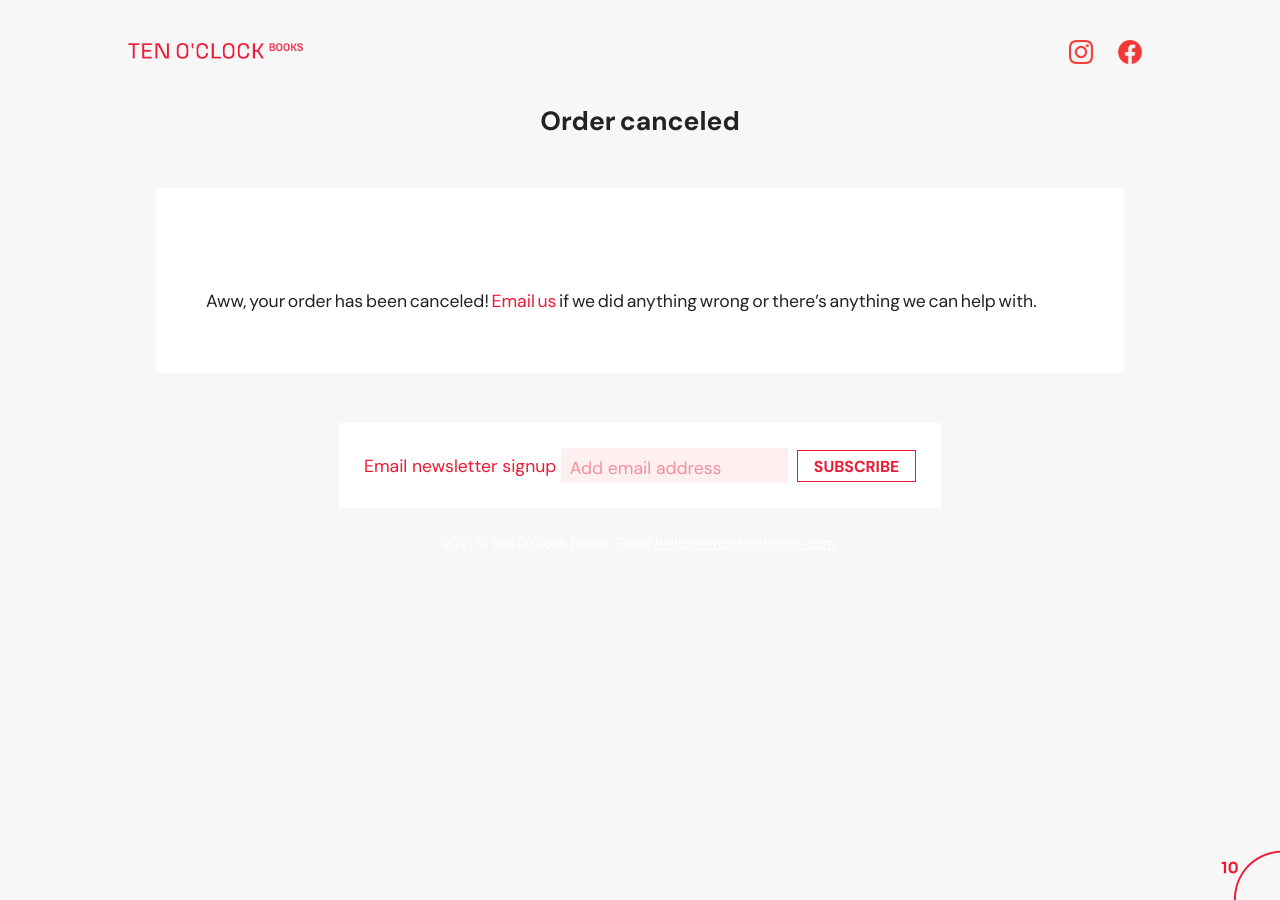
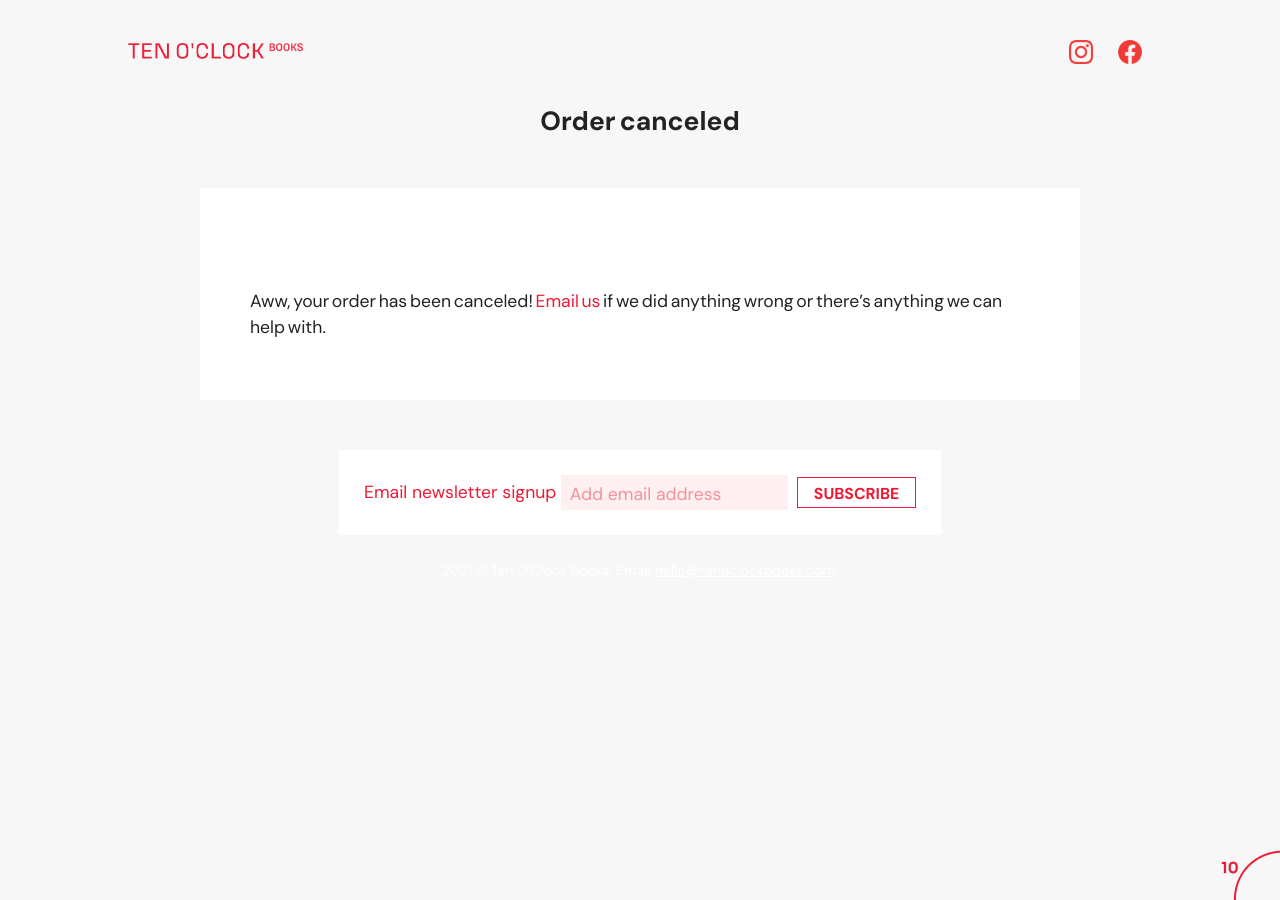
Before and after one commit to martincf/tenoclockbooks, a Jekyll site: the page built from canceled.md, in a window 1280 px wide. Built offline with Jekyll 4.4.1, drawn with Linux system fonts in a browser that asks for light colours; some web fonts are replaced.

Commit message:
Responsive tweaks

```diff
--- a/_sass/_homepage.scss
+++ b/_sass/_homepage.scss
@@ -1,10 +1,10 @@
 .default {
   text-align: left;
-  background-size: 70%,100%;
+  background-size: 80%,100%;
   background-position: center center, 0 0;
   background-attachment: fixed;
   background-repeat: no-repeat;
-  background-image: url(/assets/images/hero_landscape.jpg);
+  background-image: url(/assets/images/fw-comp.png);
   @include mq(small) {
     background-size: 90%,100%;
   }
--- a/_sass/_product.scss
+++ b/_sass/_product.scss
@@ -4,10 +4,11 @@
 .content-intro {
   margin: 50px auto 0;
   background-color: transparentize($backgroundColor,0.05);
-  max-width: 55em;
+  max-width: 50em;
   padding: 50px;
   @include mq(small) {
     padding: 25px;
+    max-width: 40em;
   }
   h2 {
     margin: 1em auto 2em;
```
Also changed, not shown: assets/images/fw-comp.png (added), 2 other files.
